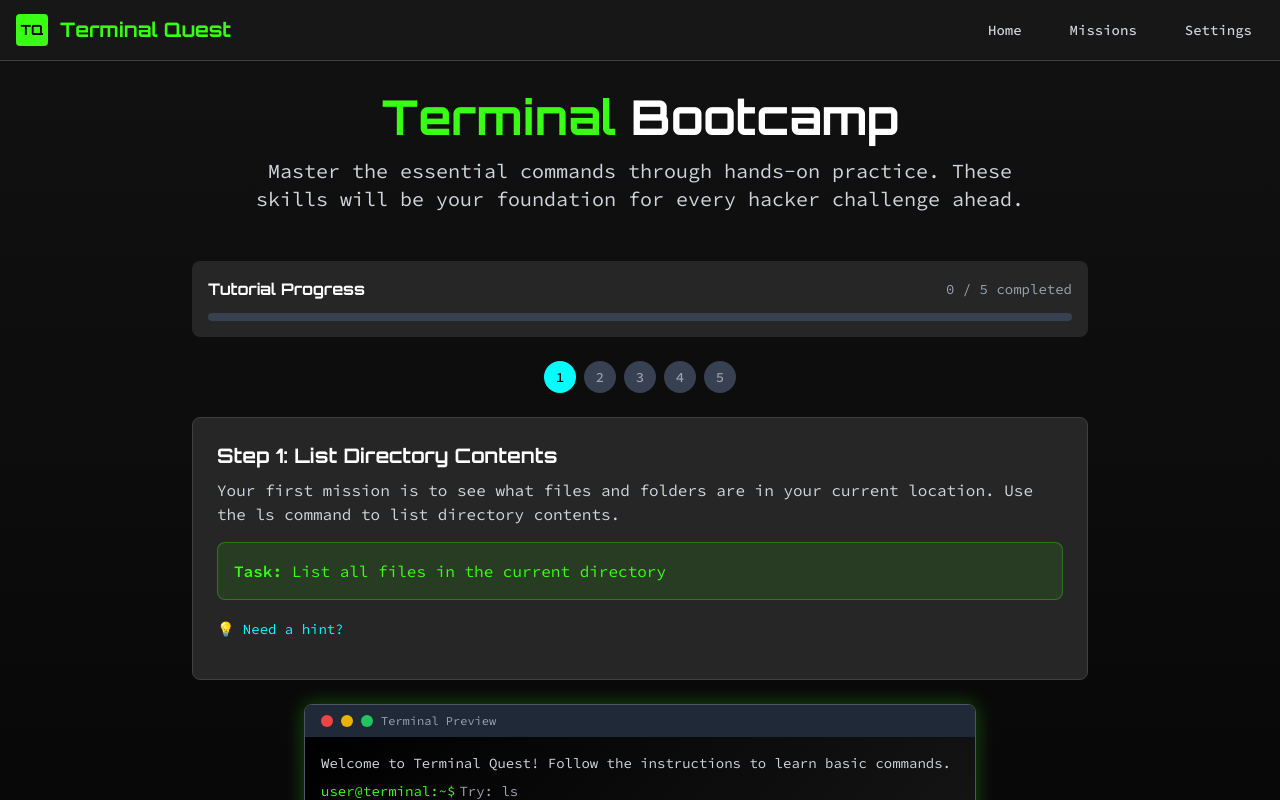
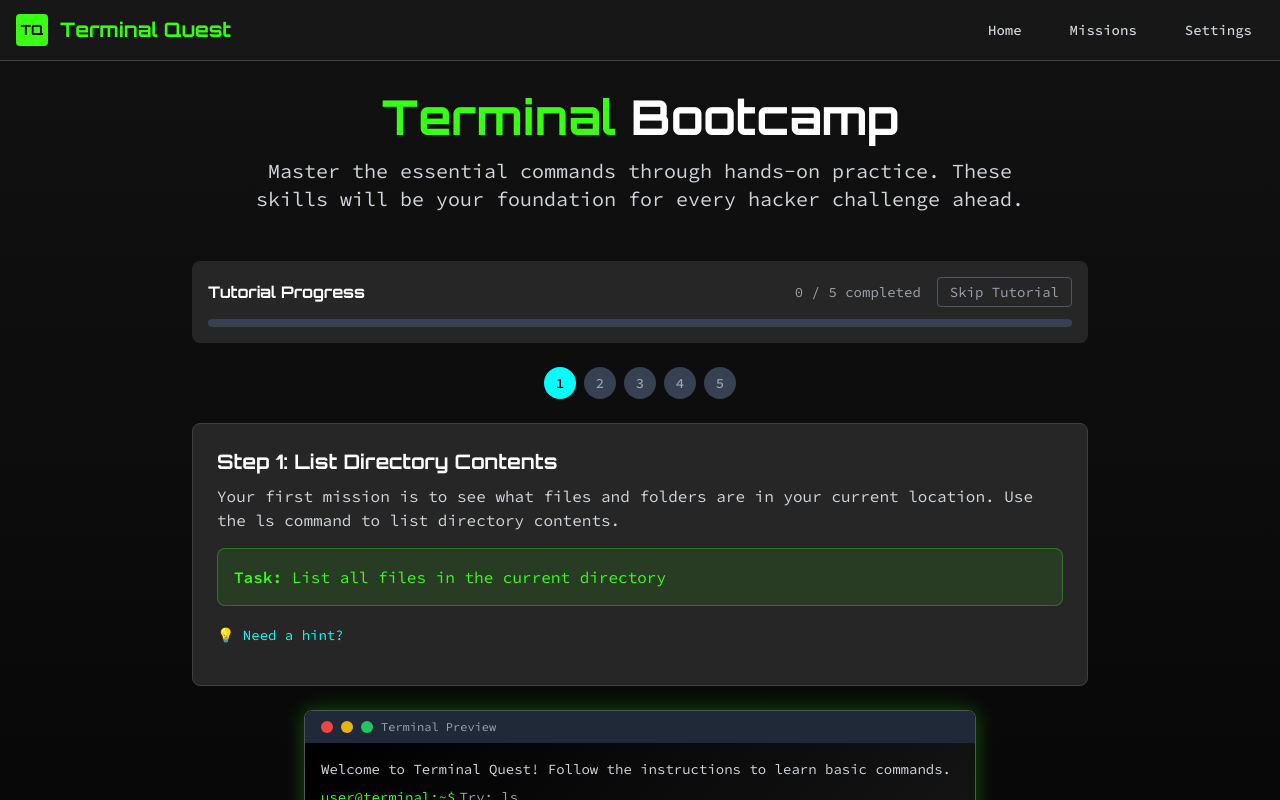
Before and after one commit to ArchitectVS7/terminal-quest-adventures, a React (Vite) app: page /onboarding in a window 1280 px wide. Shown: the top 800 px of the page. Built offline with nearby package versions, Linux system fonts and the light colour scheme.

Commit message:
feat: Add skip tutorial option
Adds a "Skip Tutorial" button to the onboarding page, allowing users to bypass the tutorial and proceed directly to the missions page. This button is displayed prominently and provides a clear alternative for users who wish to skip the guided introduction.

```diff
--- a/src/components/TutorialStepper.tsx
+++ b/src/components/TutorialStepper.tsx
@@ -25,7 +25,7 @@ const TutorialStepper: React.FC<TutorialStepperProps> = ({
   const handleCommand = async (command: string) => {
     setIsExecuting(true);
 
-    // Add command to history
+    // Add command to history (fix: only show once)
     const commandLine = `user@terminal:~$ ${command}`;
     setTerminalHistory(prev => [...prev, commandLine]);
 
@@ -76,6 +76,11 @@ const TutorialStepper: React.FC<TutorialStepperProps> = ({
     }
   };
 
+  const handleSkipTutorial = () => {
+    // Mark all steps as completed and proceed to missions
+    onComplete();
+  };
+
   const toggleHint = () => {
     setShowHint(!showHint);
   };
@@ -108,13 +113,21 @@ const TutorialStepper: React.FC<TutorialStepperProps> = ({
 
   return (
     <div className="max-w-4xl mx-auto space-y-6">
-      {/* Progress Bar */}
+      {/* Progress Bar with Skip Button */}
       <div className="bg-neutral-800 rounded-lg p-4">
         <div className="flex items-center justify-between mb-3">
           <h2 className="font-orbitron font-bold text-white">Tutorial Progress</h2>
-          <span className="text-sm text-gray-400">
-            {completedSteps.size} / {steps.length} completed
-          </span>
+          <div className="flex items-center space-x-4">
+            <span className="text-sm text-gray-400">
+              {completedSteps.size} / {steps.length} completed
+            </span>
+            <button
+              onClick={handleSkipTutorial}
+              className="text-sm text-gray-400 hover:text-white transition-colors px-3 py-1 border border-gray-600 rounded hover:border-gray-500"
+            >
+              Skip Tutorial
+            </button>
+          </div>
         </div>
         <div className="w-full bg-gray-700 rounded-full h-2">
           <div
```
